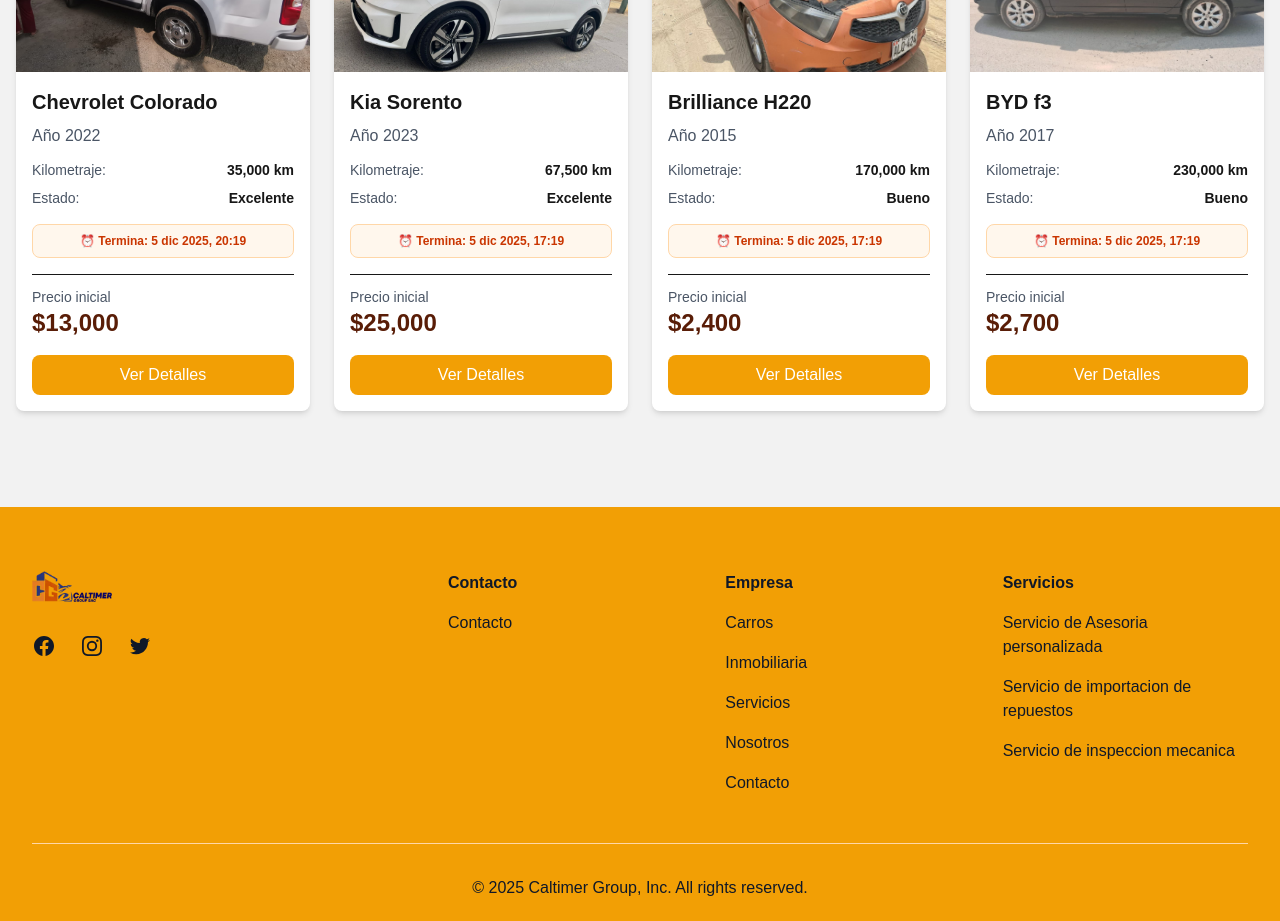
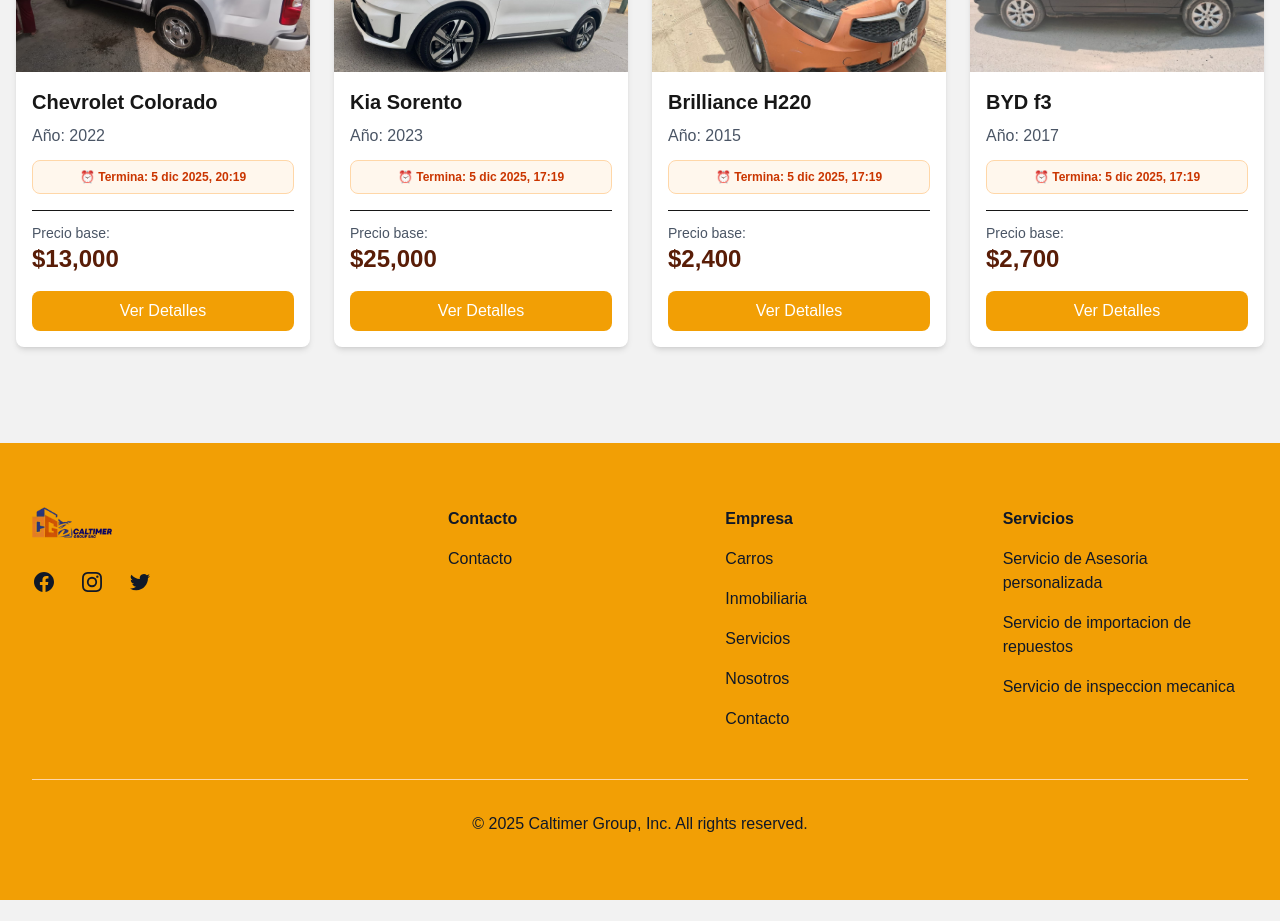
Before and after one commit to xxricardoxx100/caltimer, a Next.js app: page /subasta in a window 1280 px wide. Shown: the part 1160-2081 px from the top of the page. After the commit the page ends 2060 px from the top, so only its background shows below. Built offline with nearby package versions, Linux system fonts and the light colour scheme.

Commit message:
cambio en la carta de subastas

```diff
--- a/src/app/components/subastas/SubastaCard.jsx
+++ b/src/app/components/subastas/SubastaCard.jsx
@@ -84,18 +84,9 @@ const SubastaCard = ({ vehiculo }) => {
         <h3 className="text-xl font-bold mb-2">
           {vehiculo.marca} {vehiculo.modelo}
         </h3>
-        <p className="text-gray-600 mb-3">Año {vehiculo.año}</p>
+        <p className="text-gray-600 mb-3">Año: {vehiculo.año}</p>
 
-        <div className="space-y-2 mb-4">
-          <div className="flex justify-between text-sm">
-            <span className="text-gray-600">Kilometraje:</span>
-            <span className="font-semibold">{vehiculo.kilometraje}</span>
-          </div>
-          <div className="flex justify-between text-sm">
-            <span className="text-gray-600">Estado:</span>
-            <span className="font-semibold">{vehiculo.estado}</span>
-          </div>
-        </div>
+
 
         {/* Fecha de finalización */}
         <div className="bg-orange-50 border border-orange-200 rounded-lg p-2 mb-4">
@@ -105,7 +96,7 @@ const SubastaCard = ({ vehiculo }) => {
         </div>
 
         <div className="border-t pt-3">
-          <p className="text-sm text-gray-600">Precio inicial</p>
+          <p className="text-sm text-gray-600">Precio base:</p>
           <p className="text-2xl font-bold text-[#591D07]">
             ${vehiculo.precio.toLocaleString()}
           </p>
```
